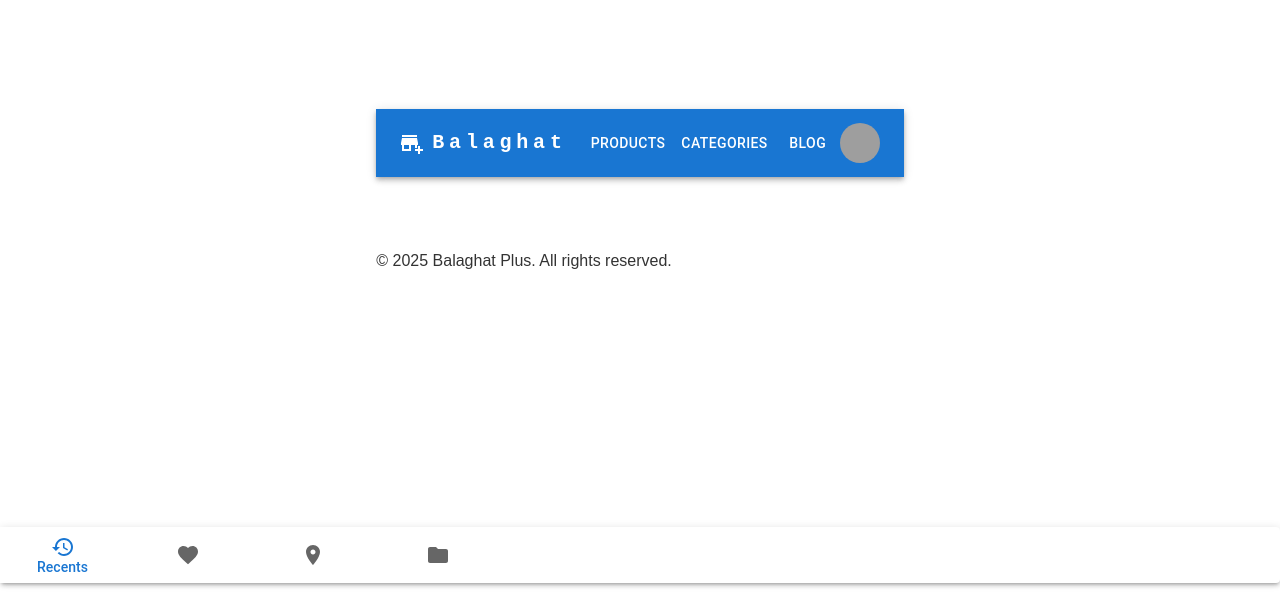
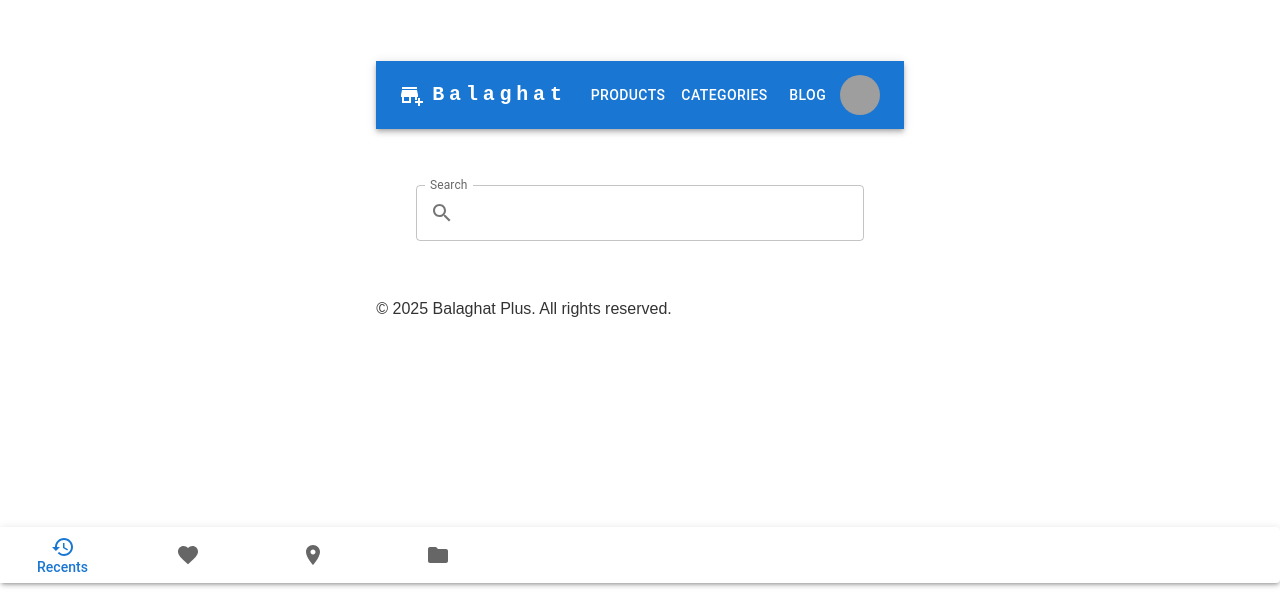
Before and after one commit to sumit021196/balaghatpluss, a React (Vite) app: page /blog in a window 1280 px wide. Shown: the part 217-832 px from the top of the page. Built offline with nearby package versions, Linux system fonts and the light colour scheme; grey boxes are pictures that could not be loaded.

Commit message:
SearchBar

```diff
--- a/src/App.jsx
+++ b/src/App.jsx
@@ -1,46 +1,50 @@
-// src/App.js
 import React from 'react';
 import './App.css';
 import { BrowserRouter as Router, Routes, Route } from 'react-router-dom';
 import ResponsiveAppBar from './ResponsiveAppBar';
 import Footer from './components/Footer';
-
+import SearchBar from "./SearchBar";
 
 import RecipeReviewCard from './RecipeReviewCard';
 import IconLabelGrid from './IconLabelGrid';
-import LabelBottomNavigation from './LabelBottomNavigation'
+import LabelBottomNavigation from './LabelBottomNavigation';
 import CategoryDetailPage from './CategoryDetailPage';
 
+function App() {
+  const handleSearch = (query) => {
+    console.log("Search query:", query);
+    // Add logic for handling search results, e.g., filtering or API calls
+  };
 
-
-function App() {
   return (
     <Router>
-
       <div className="App">
-
         <ResponsiveAppBar />
         <div style={{ padding: '20px' }}>
+          {/* Search Bar */}
+          <div style={{ padding: "20px", maxWidth: "600px", margin: "auto" }}>
+            <SearchBar onSearch={handleSearch} />
+          </div>
+
+          {/* Routes */}
           <Routes>
-
-
-            <Route path="/"
-            element={
-              <>
-
-            <IconLabelGrid />
-        <RecipeReviewCard />
-        </>
-        } />
+            <Route
+              path="/"
+              element={
+                <>
+                  <IconLabelGrid />
+                  <RecipeReviewCard />
+                </>
+              }
+            />
             <Route path="/category/:categoryName" element={<CategoryDetailPage />} />
-
           </Routes>
         </div>
 
+        {/* Footer and Bottom Navigation */}
         <Footer />
         <LabelBottomNavigation />
       </div>
-
     </Router>
   );
 }
--- /dev/null
+++ b/src/SearchBar.jsx
@@ -0,0 +1,38 @@
+import React, { useState } from "react";
+import TextField from "@mui/material/TextField";
+import InputAdornment from "@mui/material/InputAdornment";
+import SearchIcon from "@mui/icons-material/Search";
+
+const SearchBar = ({ onSearch }) => {
+  const [searchTerm, setSearchTerm] = useState("");
+
+  const handleChange = (event) => {
+    setSearchTerm(event.target.value);
+  };
+
+  const handleKeyPress = (event) => {
+    if (event.key === "Enter" && onSearch) {
+      onSearch(searchTerm);
+    }
+  };
+
+  return (
+    <TextField
+      label="Search"
+      variant="outlined"
+      fullWidth
+      value={searchTerm}
+      onChange={handleChange}
+      onKeyPress={handleKeyPress}
+      InputProps={{
+        startAdornment: (
+          <InputAdornment position="start">
+            <SearchIcon />
+          </InputAdornment>
+        ),
+      }}
+    />
+  );
+};
+
+export default SearchBar;
```
